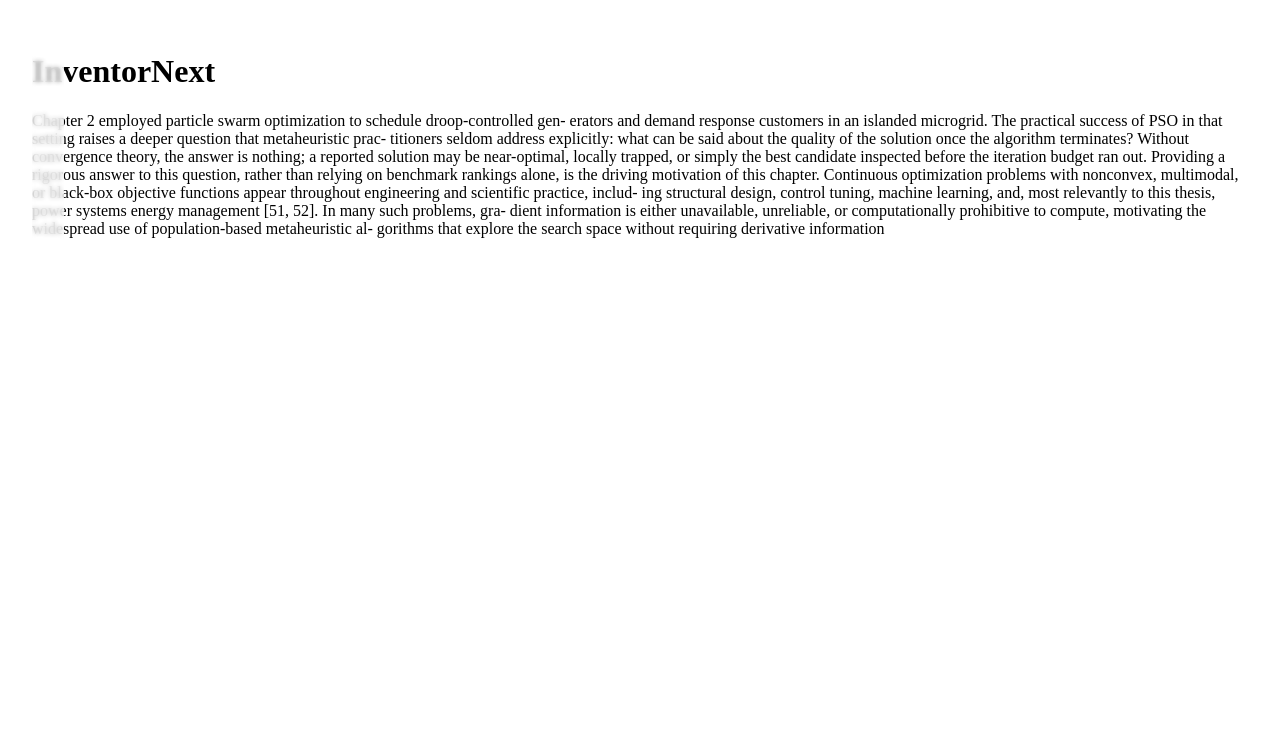
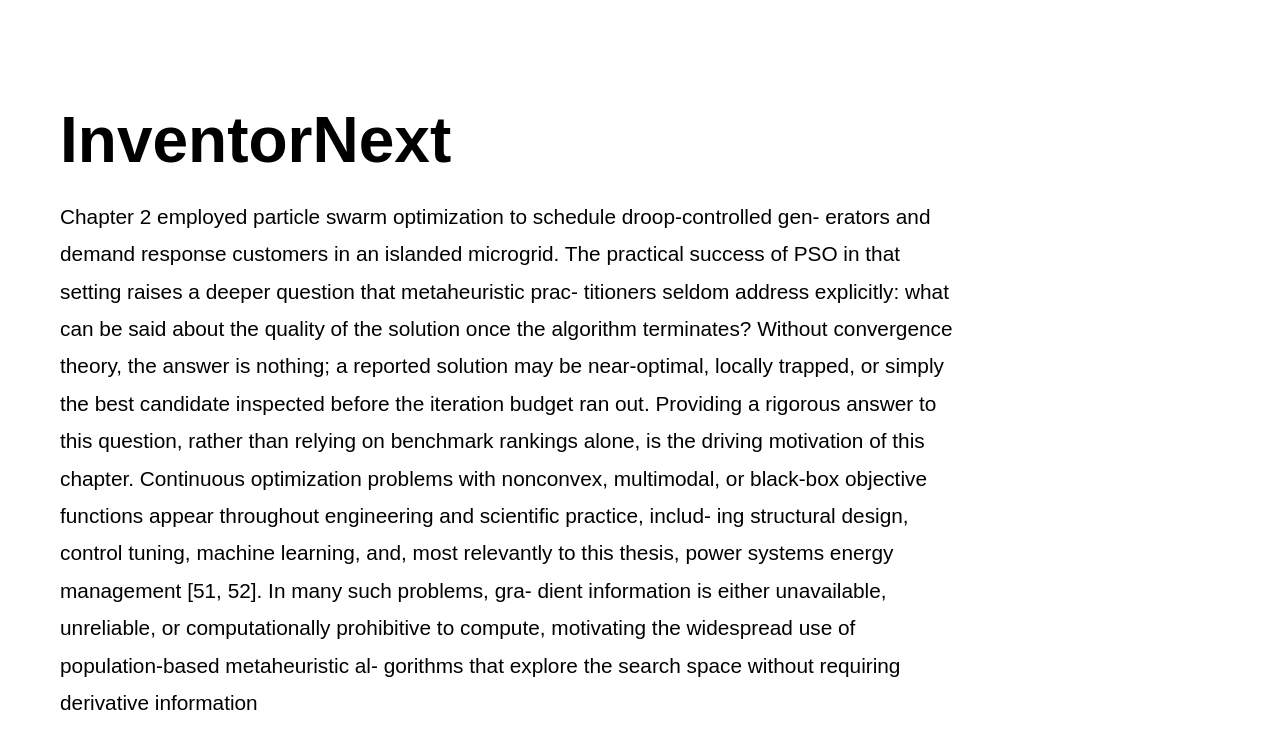
Before and after one commit to inventornext/ganesh, a plain HTML site: page index.html in a window 1280 px wide. Shown: the top 748 px of the page. Drawn offline with nearby package versions, Linux system fonts and the light colour scheme.

Commit message:
Update style.css

```diff
--- a/style.css
+++ b/style.css
@@ -1,3 +1,35 @@
-canvas {display:block;width:100%;height:100vh;position:fixed;pointer-events:none}
-div {position:fixed;top:0;left:0;padding:1em;margin:1em;background:#fffb;backdrop-filter:blur(2px)}
-h1 {font-size:2em}
+html,
+body {
+    margin: 0;
+    padding: 0;
+    overflow-x: hidden;
+    font-family: Arial, Helvetica, sans-serif;
+    background: white;
+}
+
+canvas {
+    position: fixed;
+    inset: 0;
+    width: 100%;
+    height: 100vh;
+    display: block;
+    pointer-events: none;
+}
+
+.content {
+    position: relative;
+    z-index: 10;
+
+    padding: 60px;
+    max-width: 900px;
+}
+
+h1 {
+    font-size: 4rem;
+    margin-bottom: 20px;
+}
+
+p {
+    font-size: 1.3rem;
+    line-height: 1.8;
+}
```
